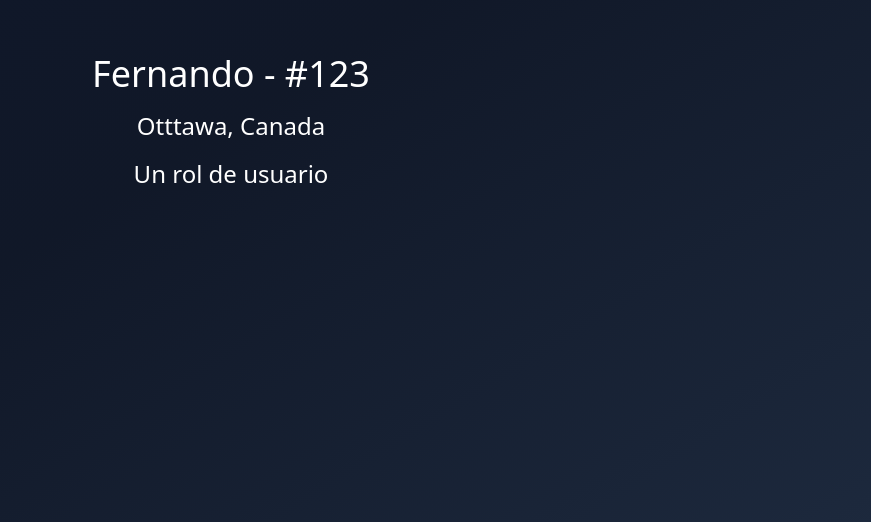
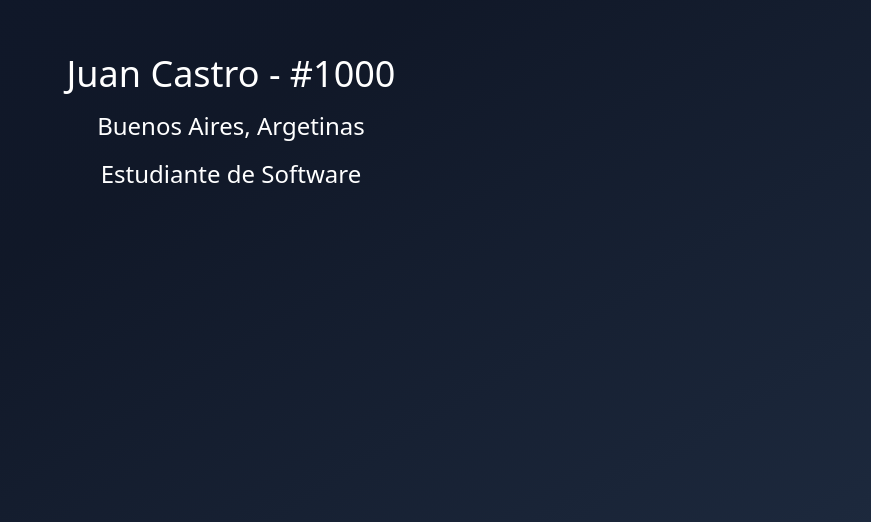
Before and after one commit to CasJuan/cursoReact-FH, a React (Vite) app in the folder 04-hooks-app/: page / in a window 1280 px wide. Shown: the part 278-800 px from the top of the page, without its empty margins (409-1280 px from the left). Built offline with nearby package versions, Linux system fonts and the light colour scheme.

Commit message:
Use API + suspense

```diff
--- a/04-hooks-app/src/08-use-suspense/ClientInformation.tsx
+++ b/04-hooks-app/src/08-use-suspense/ClientInformation.tsx
@@ -1,7 +1,15 @@
-import { useEffect } from "react";
-import { getUserAction } from "./api/get-user-action";
+import { use, type Usable } from "react";
+import { getUserAction, type User } from "./api/get-user-action";
 
-export const ClientInformation = async({id}: {id:number}) => {
+interface Props {
+  getUser: Usable<User>
+}
+
+//const userPromise = getUserAction(1);
+
+export const ClientInformation = ({getUser}:Props) => {
+
+  const user = use( getUser);
 
     //const user = await getUserAction(id)
 
@@ -12,11 +20,11 @@
   return (
     <div className="bg-gradient flex flex-col gap-4">
         <h2 className="text-4xl font-thin text-white ">
-            Fernando - #123
+            {user.name} - #{user.id}
         </h2>
 
-        <p className="text-white text-2xl"> Otttawa, Canada</p>
-        <p className="text-white text-2xl"> Un rol de usuario</p>
+        <p className="text-white text-2xl"> {user.location}</p>
+        <p className="text-white text-2xl">{user.role}</p>
 
 
     </div>
--- a/04-hooks-app/src/08-use-suspense/api/get-user-action.ts
+++ b/04-hooks-app/src/08-use-suspense/api/get-user-action.ts
@@ -7,8 +7,11 @@
     role: string
 }
 
-export const getUserAction = async() => {
+export const getUserAction = async(id: number) => {
+    console.log('Funcion llamada')
     await new Promise((res) => setTimeout(res, 2000));
+
+    console.log('Funcion resuelta')
 
     return{
         id:id,
--- a/04-hooks-app/src/main.tsx
+++ b/04-hooks-app/src/main.tsx
@@ -1,4 +1,4 @@
-import { StrictMode } from 'react'
+import { StrictMode, Suspense } from 'react'
 import { createRoot } from 'react-dom/client'
 import './index.css'
 
@@ -16,6 +16,8 @@
 import { MemoCounter } from './06-memos/MemoCounter';
 import { InstagromApp } from './07-useOptimistic/InstagromApp';
 import {ClientInformation} from './08-use-suspense/ClientInformation';
+import { Heading1 } from 'lucide-react';
+import { getUserAction } from './08-use-suspense/api/get-user-action';
 
 
 createRoot(document.getElementById('root')!).render(
@@ -32,6 +34,12 @@
     {/* <MemoHok/> */}
     {/* <MemoCounter/> */}
     {/* <InstagromApp/> */}
-    <ClientInformation id={100}/>
+    <Suspense fallback={(
+      <div className='bg-gradient flex flex-col'>
+        <h1 className='text-2xl'>Cargando</h1>
+      </div>
+    )}>
+    <ClientInformation getUser={getUserAction(1000)}/>
+    </Suspense>
   </StrictMode>,
 )
```
